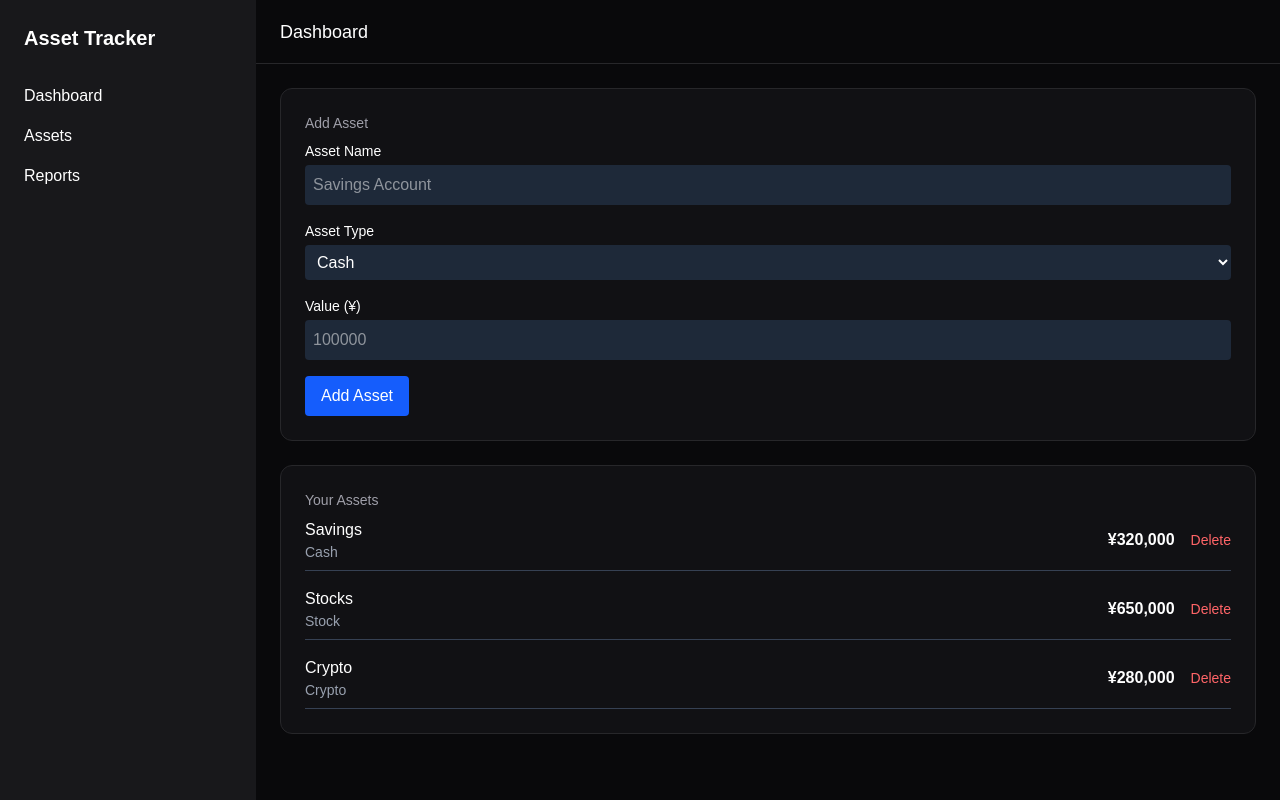
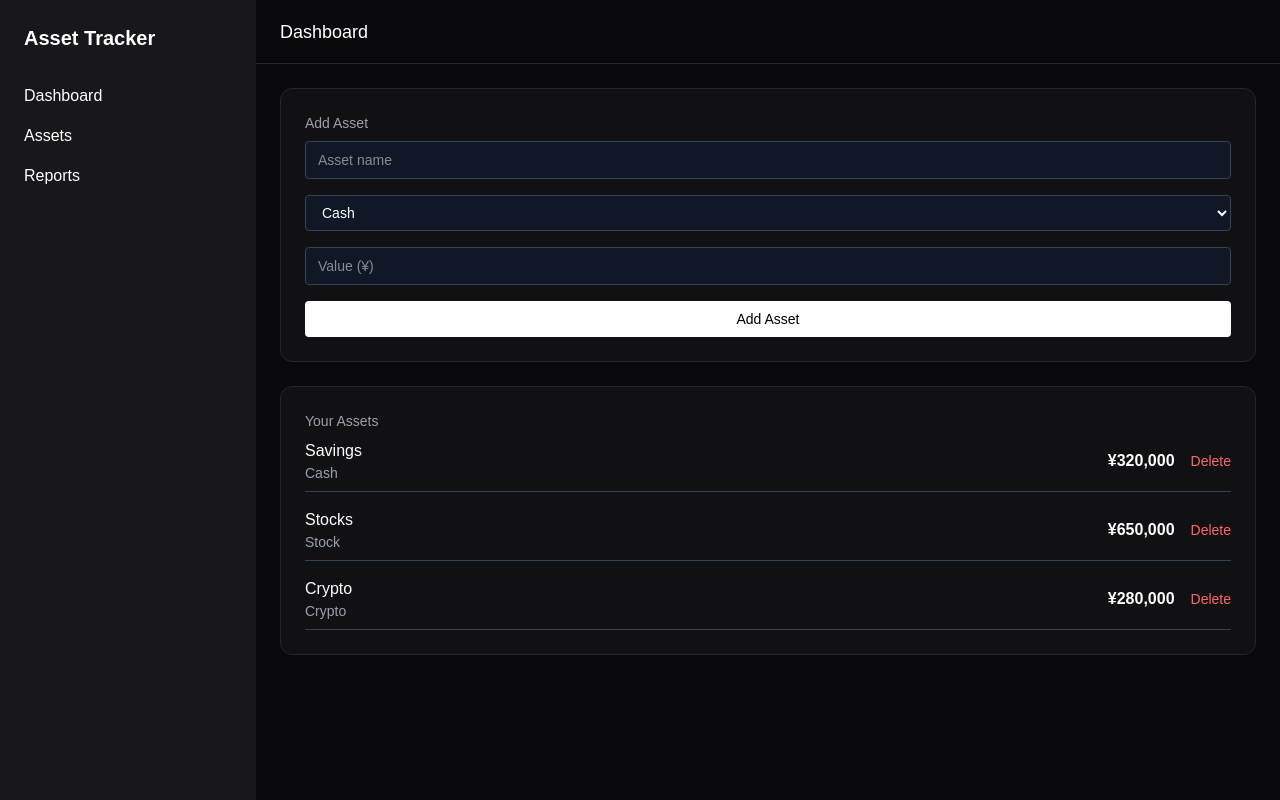
Before and after one commit to tanishkarao16/financial-asset-tracker, a Next.js app: page /assets in a window 1280 px wide. Built offline with nearby package versions, Linux system fonts and the light colour scheme.

Commit message:
Add asset form component

```diff
--- a/app/components/AddAssetForm.tsx
+++ b/app/components/AddAssetForm.tsx
@@ -2,68 +2,74 @@
 
 import { useState } from "react";
 
-export default function AddAssetForm({ onAddAsset }) {
+type Asset = {
+  id: number;
+  name: string;
+  type: "cash" | "stock" | "crypto";
+  value: number;
+};
+
+type Props = {
+  onAddAsset: React.Dispatch<React.SetStateAction<Asset[]>>;
+};
+
+export default function AddAssetForm({ onAddAsset }: Props) {
   const [name, setName] = useState("");
-  const [type, setType] = useState("cash");
+  const [type, setType] = useState<Asset["type"]>("cash");
   const [value, setValue] = useState("");
 
-  const handleSubmit = (e) => {
+  const handleSubmit = (e: React.FormEvent) => {
     e.preventDefault();
 
     if (!name || !value) return;
 
-    const newAsset = {
+    onAddAsset((prev) => [
+      ...prev,
+      {
         id: Date.now(),
         name,
         type,
         value: Number(value),
-    };
+      },
+    ]);
 
-    onAddAsset((prev) => [...prev, newAsset]);
-
+    // Reset form
     setName("");
+    setType("cash");
     setValue("");
   };
 
   return (
     <form onSubmit={handleSubmit} className="space-y-4">
-      <div>
-        <label className="block text-sm mb-1">Asset Name</label>
       <input
+        type="text"
+        placeholder="Asset name"
         value={name}
         onChange={(e) => setName(e.target.value)}
-          className="w-full rounded bg-gray-800 p-2"
-          placeholder="Savings Account"
+        className="w-full rounded bg-gray-900 border border-gray-700 px-3 py-2 text-sm"
       />
-      </div>
 
-      <div>
-        <label className="block text-sm mb-1">Asset Type</label>
       <select
         value={type}
-          onChange={(e) => setType(e.target.value)}
-          className="w-full rounded bg-gray-800 p-2"
+        onChange={(e) => setType(e.target.value as Asset["type"])}
+        className="w-full rounded bg-gray-900 border border-gray-700 px-3 py-2 text-sm"
       >
         <option value="cash">Cash</option>
         <option value="stock">Stock</option>
         <option value="crypto">Crypto</option>
       </select>
-      </div>
 
-      <div>
-        <label className="block text-sm mb-1">Value (¥)</label>
       <input
         type="number"
+        placeholder="Value (¥)"
         value={value}
         onChange={(e) => setValue(e.target.value)}
-          className="w-full rounded bg-gray-800 p-2"
-          placeholder="100000"
+        className="w-full rounded bg-gray-900 border border-gray-700 px-3 py-2 text-sm"
       />
-      </div>
 
       <button
         type="submit"
-        className="bg-blue-600 hover:bg-blue-500 px-4 py-2 rounded"
+        className="w-full rounded bg-white text-black py-2 text-sm font-medium hover:bg-gray-200"
       >
         Add Asset
       </button>
```
Lines whose indentation alone changed are shown as unchanged.
